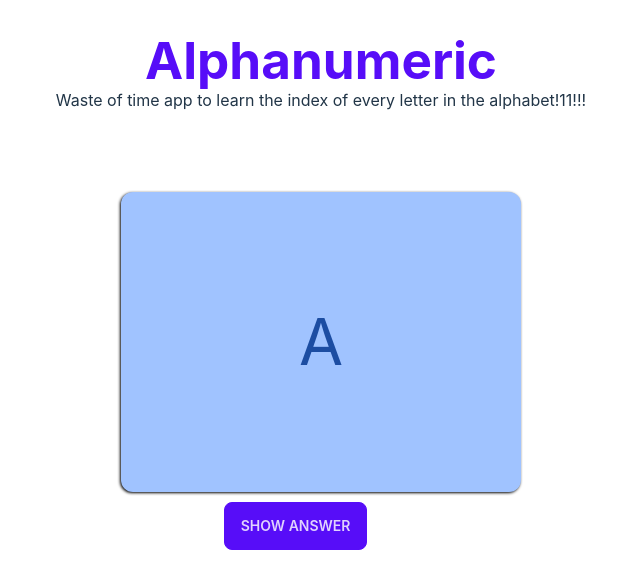
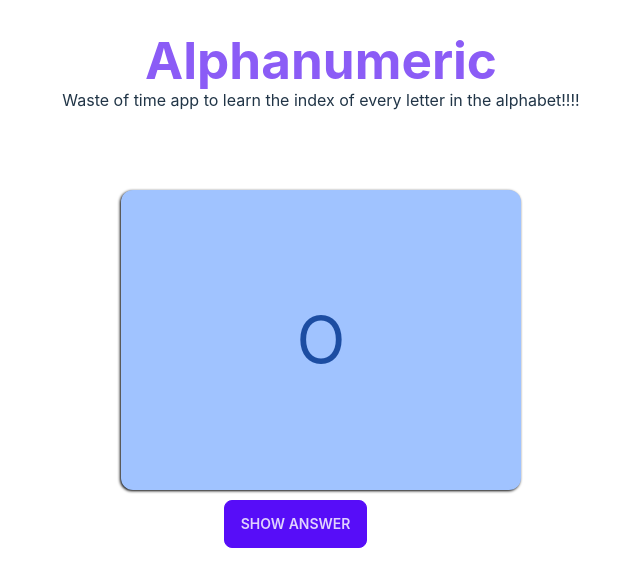
Before and after one commit to scuffi/alphanumeric, a Svelte app: page / in a window 1280 px wide. Shown: the top 588 px of the page, without its empty margins (319-959 px from the left). Built offline with nearby package versions, Linux system fonts and the light colour scheme; some icons are missing.

Commit message:
Updated font colour for title Made letter random on start

```diff
--- a/package.json
+++ b/package.json
@@ -13,6 +13,7 @@
   "devDependencies": {
     "@iconify/svelte": "^3.1.4",
     "@sveltejs/vite-plugin-svelte": "^2.4.2",
+    "@tailwindcss/typography": "^0.5.9",
     "@tsconfig/svelte": "^5.0.0",
     "autoprefixer": "^10.4.15",
     "daisyui": "^3.5.1",
--- a/src/App.svelte
+++ b/src/App.svelte
@@ -4,16 +4,16 @@
   import { lexicon } from "./lib/lexicon";
 	import Flashcard from "./lib/components/Flashcard.svelte";
 
-	let flashcardIndex = 0;
+  const randomIndex = () => {
+    return Math.floor(Math.random() * lexicon.length);
+  }
+
+	let flashcardIndex = randomIndex();
 	$: front = lexicon[flashcardIndex];
 	$: back = flashcardIndex + 1;
 
 	let showCardBack = false;
 	const toggleShowBack = () => showCardBack = !showCardBack;
-
-  const randomIndex = () => {
-    return Math.floor(Math.random() * lexicon.length);
-  }
 
 	const nextCard = () => {
 		showCardBack = false;
@@ -22,11 +22,11 @@
 </script>
 
 <main>
-  <h1 class="text-primary font-bold">
+  <h1 class="text-violet-500 font-bold">
     Alphanumeric
   </h1>
   <p>
-    Waste of time app to learn the index of every letter in the alphabet!11!!!
+    Waste of time app to learn the index of every letter in the alphabet!!!!
   </p>
 
   <div class="body">
--- a/tailwind.config.js
+++ b/tailwind.config.js
@@ -1,4 +1,4 @@
 module.exports = {
   content: ['./src/**/*.{svelte,js,ts}'],
-  plugins: [require('daisyui')],
+  plugins: [require('@tailwindcss/typography'), require('daisyui')],
 };
```
Also changed, not shown: 1 other file (tests, documents, lock files or other folders).
